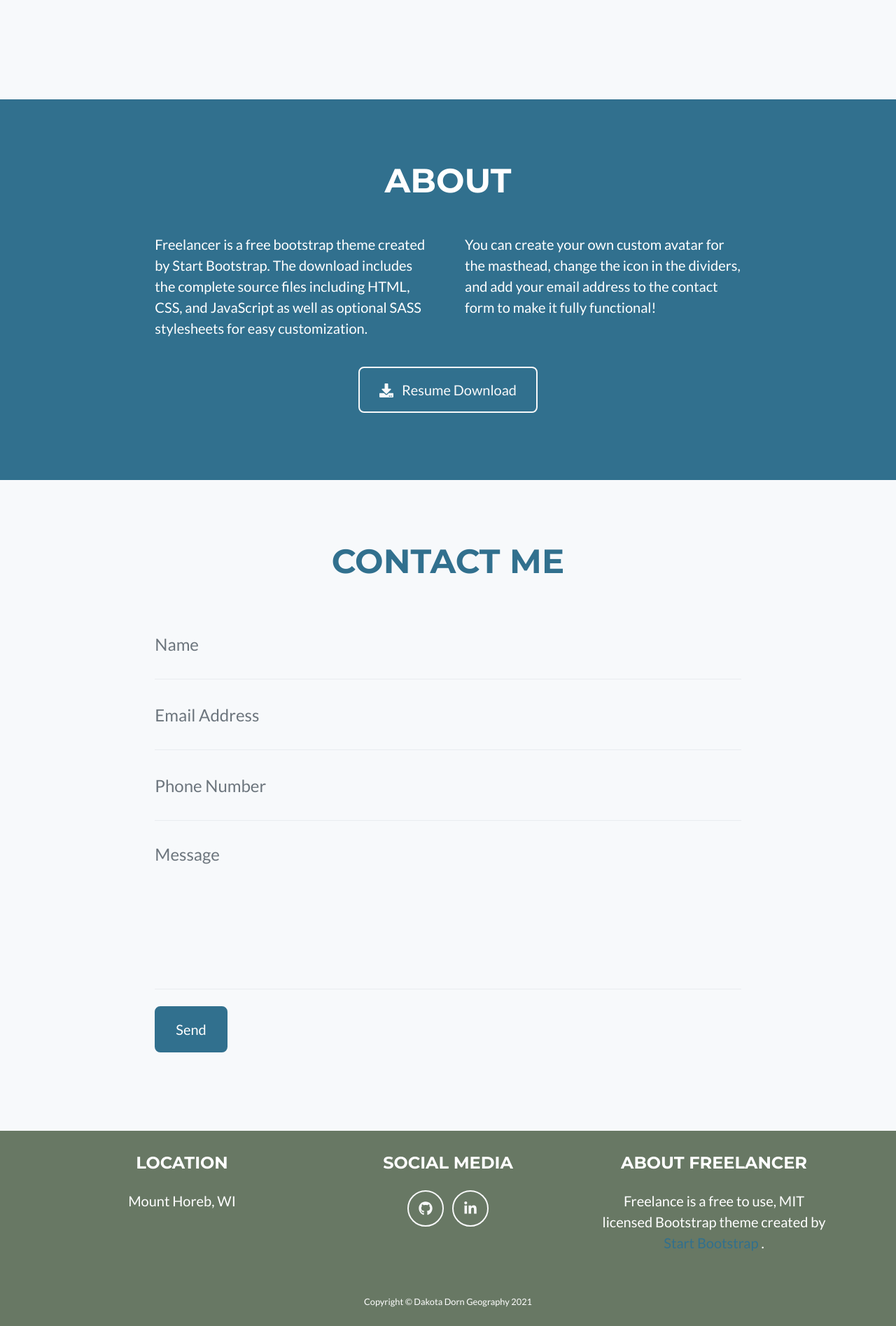
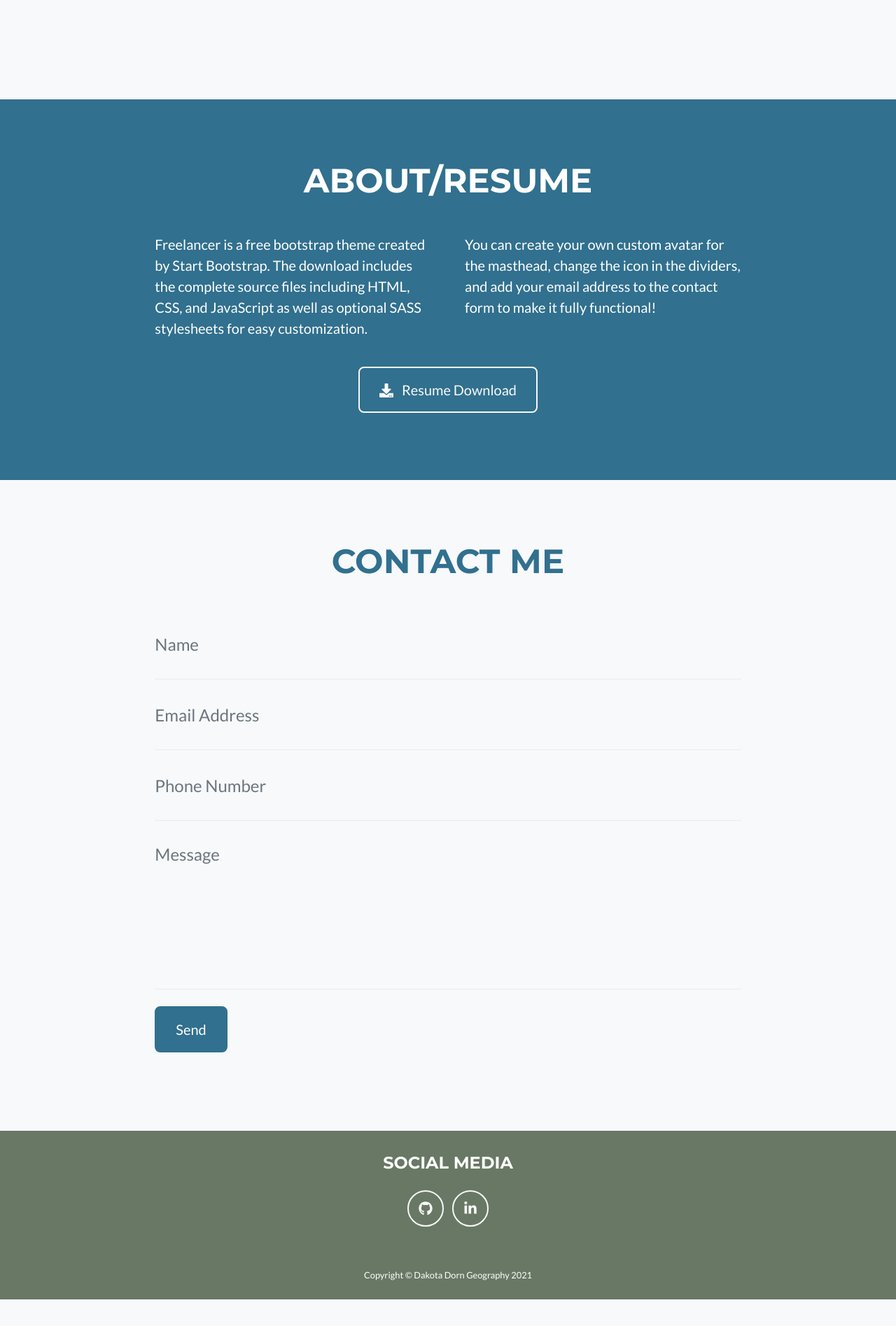
Before and after one commit to dakotadorn12/dakotadorn12.github.io, a plain HTML site: page index.html in a window 1280 px wide. Shown: the part 1633-3528 px from the top of the page at 70% size. After the commit the page ends 3490 px from the top, so only its background shows below. Drawn offline with nearby package versions, Linux system fonts and the light colour scheme; files whose address does not match are found by name.

Commit message:
image/text changes

```diff
--- a/index.html
+++ b/index.html
@@ -86,7 +86,7 @@
         <section class="page-section bg-primary text-white mb-0" id="about">
             <div class="container">
                 <!-- About Section Heading-->
-                <h2 class="page-section-heading text-center text-uppercase text-white">About</h2>
+                <h2 class="page-section-heading text-center text-uppercase text-white">About/Resume</h2>
                 <br><br>
                 </div>
                 <!-- About Section Content-->
@@ -157,9 +157,9 @@
                 <div class="row">
                     <!-- Footer Location-->
                     <div class="col-lg-4 mb-5 mb-lg-0">
-                        <h4 class="text-uppercase mb-4">Location</h4>
+                        <h4 class="text-uppercase mb-4"></h4>
                         <p class="lead mb-0">
-                            Mount Horeb, WI
+
                         </p>
                     </div>
                     <!-- Footer Social Icons-->
@@ -170,11 +170,11 @@
                     </div>
                     <!-- Footer About Text-->
                     <div class="col-lg-4">
-                        <h4 class="text-uppercase mb-4">About Freelancer</h4>
+                        <h4 class="text-uppercase mb-4"></h4>
                         <p class="lead mb-0">
-                            Freelance is a free to use, MIT licensed Bootstrap theme created by
-                            <a href="http://startbootstrap.com">Start Bootstrap</a>
-                            .
+
+                            <a href="http://startbootstrap.com"></a>
+
                         </p>
                     </div>
                 </div>
@@ -207,7 +207,7 @@
                                     <!-- Portfolio Modal - Image-->
                                     <img class="img-fluid rounded mb-5" src="assets/img/BikeMap.png" alt="2021 International Championship Tour" />
                                     <!-- Portfolio Modal - Text-->
-                                    <p class="mb-5">Lorem ipsum dolor sit amet, consectetur adipisicing elit. Mollitia neque assumenda ipsam nihil, molestias magnam, recusandae quos quis inventore quisquam velit asperiores, vitae? Reprehenderit soluta, eos quod consequuntur itaque. Nam.</p>
+                                    <p class="mb-5">This map is of a fictional multi-week bike race, that covers ~2,000 miles over the course of 21 stages (days). The route was created from a KML file drawn in Google Maps. The shaded relief data was manipulated in ArcGIS Pro, and then created in Adobe Photoshop and Adobe Illustrator. An interesting fact about this map is that the route passes through nearly every Wisconsin State Park! </p>
                                     <button class="btn btn-primary" data-dismiss="modal">
                                         <i class="fas fa-times fa-fw"></i>
                                         Close Window
@@ -237,7 +237,7 @@
                                     <!-- Portfolio Modal - Image-->
                                     <img class="img-fluid rounded mb-5" src="assets/img/Infographic.png" alt="(Re) Charging for Change" />
                                     <!-- Portfolio Modal - Text-->
-                                    <p class="mb-5">Lorem ipsum dolor sit amet, consectetur adipisicing elit. Mollitia neque assumenda ipsam nihil, molestias magnam, recusandae quos quis inventore quisquam velit asperiores, vitae? Reprehenderit soluta, eos quod consequuntur itaque. Nam.</p>
+                                    <p class="mb-5">For this project I chose to create a long-form infographic encouraging the use of electric vehicles. The bi-variate map was created in ArcGIS Pro, the graphs in Microsoft Excel, and the infographic itself in Adobe Illustrator. This project was very fun because it allowed a lot of creative freedom and design.</p>
                                     <button class="btn btn-primary" data-dismiss="modal">
                                         <i class="fas fa-times fa-fw"></i>
                                         Close Window
@@ -267,7 +267,7 @@
                                     <!-- Portfolio Modal - Image-->
                                     <img class="img-fluid rounded mb-5" src="assets/img/Pac-Man.png" alt="Pac-Man Styled Vector Tileset" />
                                     <!-- Portfolio Modal - Text-->
-                                    <p class="mb-5">Lorem ipsum dolor sit amet, consectetur adipisicing elit. Mollitia neque assumenda ipsam nihil, molestias magnam, recusandae quos quis inventore quisquam velit asperiores, vitae? Reprehenderit soluta, eos quod consequuntur itaque. Nam.</p>
+                                    <p class="mb-5">This styled vector tileset was created using Mapbox Studio. The theme I chose for this was Pac-Man. I really like dark themed basemaps so this assignment allowed me the chance to create my own.</p>
                                     <button class="btn btn-primary" data-dismiss="modal">
                                         <i class="fas fa-times fa-fw"></i>
                                         Close Window
```
Also changed, not shown: 1 other file.
